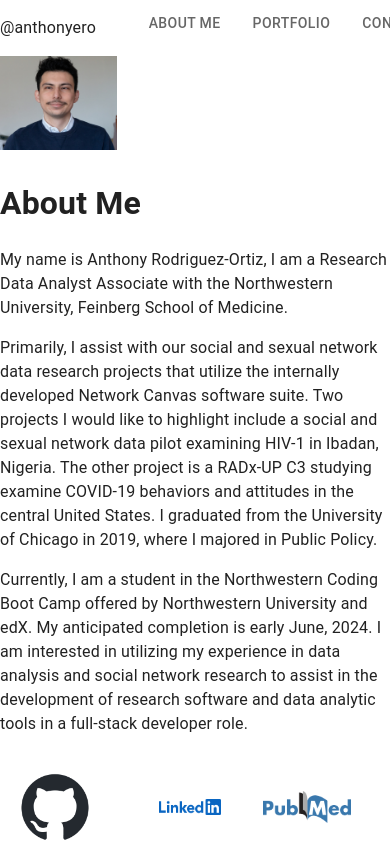
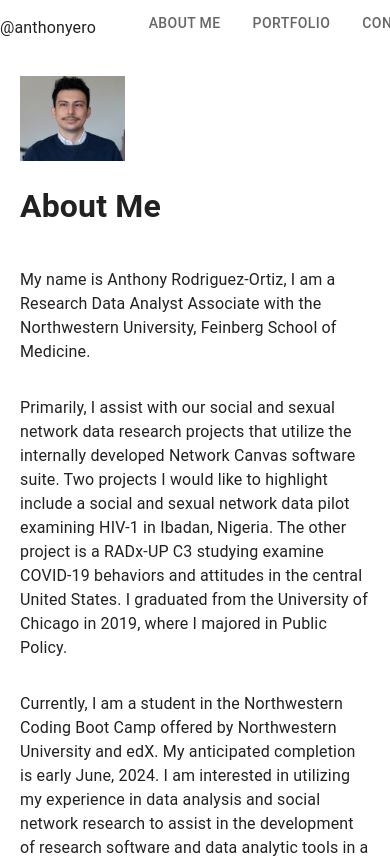
Before and after one commit to anthonyero/portfolio-application, a React (Vite) app: page / in a window 390 px wide. Shown: the top 858 px of the page. Built offline with nearby package versions, Linux system fonts and the light colour scheme.

Commit message:
Utilized flexbox to center text elements, adjusted margins, and prioritized a mobile-first design

```diff
--- a/src/pages/About.jsx
+++ b/src/pages/About.jsx
@@ -1,6 +1,15 @@
 export default function About() {
+  const styles = {
+    aboutTextContainer: {
+      display: 'flex',
+      flexDirection: 'column',
+      justifyContent: 'center',
+      margin: '20px'
+    }
+  }
+
   return (
-    <div>
+    <div className='about-text-container' style={styles.aboutTextContainer}>
     <img src='/assets/images/personal_photo_resized.jpg' width='30%' height='30%'/>
       <h1>About Me</h1>
       <p>
```
